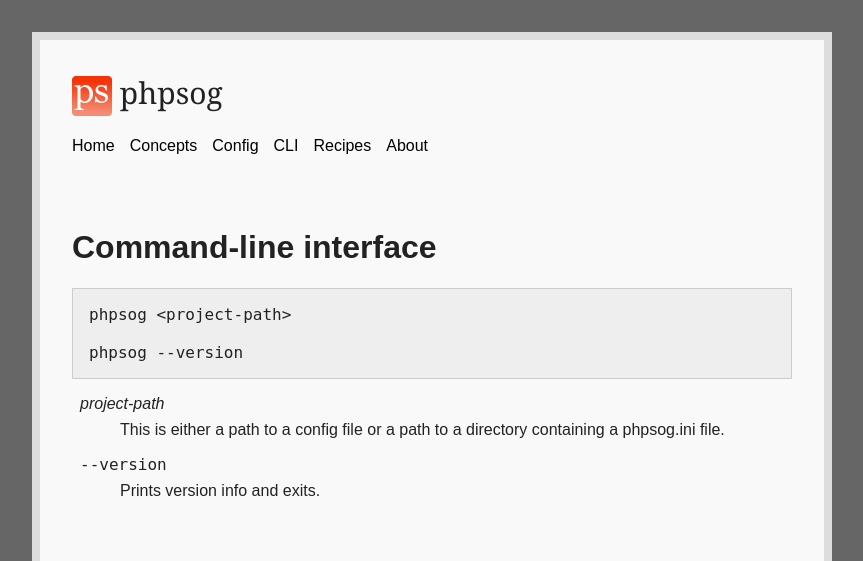
After one commit to mermshaus/phpsog, a PHP site: template demos/phpsogdoc/pages/docs/cli.phtml in a window 1280 px wide. The commit adds this page. Shown: the top 561 px of the page, without its empty margins (208-1071 px from the left). Run offline with PHP 8.4, Linux system fonts and the light colour scheme; the template is opened without the code that fills it, so the values that code supplies are empty.

Commit message:
More additions to phpsogdoc.

```diff
--- a/demos/phpsogdoc/layouts/default.phtml
+++ b/demos/phpsogdoc/layouts/default.phtml
@@ -25,8 +25,10 @@ $p = $pathToRoot;
 
         <ul class="cf menu">
             <li<?=($x['menuActive']==='home')?' class="active"':''?>><a href="<?=$p?>/">Home</a></li>
+            <li<?=($x['menuActive']==='docs/concepts')?' class="active"':''?>><a href="<?=$p?>/docs/concepts.html">Concepts</a></li>
             <li<?=($x['menuActive']==='docs/config')?' class="active"':''?>><a href="<?=$p?>/docs/config.html">Config</a></li>
-            <li<?=($x['menuActive']==='docs/concepts')?' class="active"':''?>><a href="<?=$p?>/docs/concepts.html">Concepts</a></li>
+            <li<?=($x['menuActive']==='docs/cli')?' class="active"':''?>><a href="<?=$p?>/docs/cli.html">CLI</a></li>
+            <li<?=($x['menuActive']==='docs/recipes')?' class="active"':''?>><a href="<?=$p?>/docs/recipes.html">Recipes</a></li>
             <li<?=($x['menuActive']==='about')?' class="active"':''?>><a href="<?=$p?>/about.html">About</a></li>
         </ul>
 
--- /dev/null
+++ b/demos/phpsogdoc/pages/docs/cli.phtml
@@ -0,0 +1,22 @@
+<?php
+
+/* @var $this Phpsog\Provider\Html\Provider */
+$this->setTitle('Command-line interface');
+
+$x['menuActive'] = 'docs/cli';
+
+?>
+
+<h1>Command-line interface</h1>
+
+<pre><code>phpsog &lt;project-path&gt;
+
+phpsog --version</code></pre>
+
+<dl>
+    <dt><var>project-path</var></dt>
+    <dd>This is either a path to a config file or a path to a directory containing a phpsog.ini file.</dd>
+
+    <dt><code>--version</code></dt>
+    <dd>Prints version info and exits.</dd>
+</dl>
```
Also changed, not shown: demos/phpsogdoc/pages/docs/concepts.phtml (+12 -0 lines), demos/phpsogdoc/pages/docs/recipes.phtml (added, +12 -0 lines).
